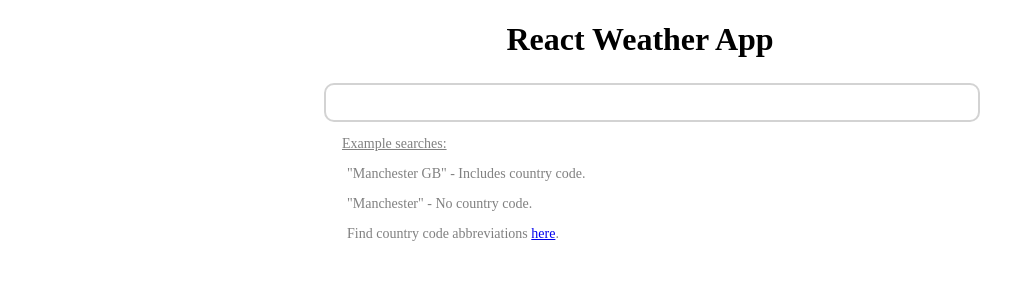
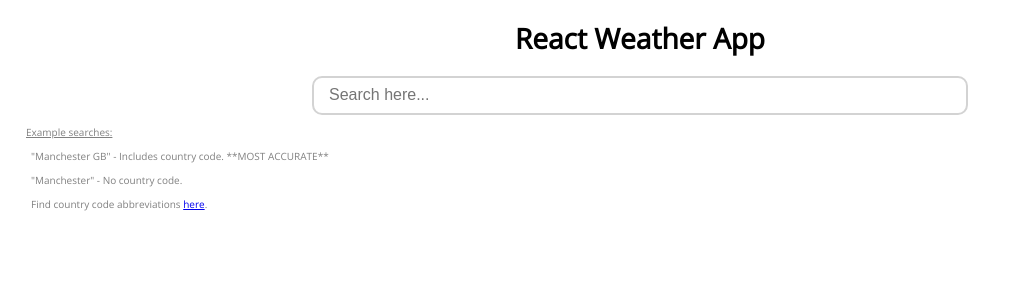
Before and after one commit to ArossThompson/React-Weather-App, a React (Create React App) app: page / in a window 1280 px wide. Shown: the top 300 px of the page, without its empty margins (0-1016 px from the left). Built offline with nearby package versions, Linux system fonts and the light colour scheme; the HTML template or start-up script is replaced by a standard one.

Commit message:
refactored styling

```diff
--- a/public/index.html
+++ b/public/index.html
@@ -11,6 +11,7 @@
     />
     <link rel="apple-touch-icon" href="logo192.png" />
     <link rel="stylesheet" href="https://cdnjs.cloudflare.com/ajax/libs/font-awesome/4.7.0/css/font-awesome.min.css">
+    <link href="https://fonts.googleapis.com/css?family=Open+Sans&display=swap" rel="stylesheet">
     <!--
       manifest.json provides metadata used when your web app is installed on a
       user's mobile device or desktop. See https://developers.google.com/web/fundamentals/web-app-manifest/
--- a/src/App.scss
+++ b/src/App.scss
@@ -1,3 +1,4 @@
 // Components
 @import "./scss/headings.scss";
 @import "./scss/search.scss";
+@import "./scss/fonts.scss";
--- a/src/components/Search.jsx
+++ b/src/components/Search.jsx
@@ -22,10 +22,12 @@ class Search extends React.Component {
                         type="text"
                         className="search-field__search"
                         value={this.state.term}
-                        onChange={e => {this.setState({ term: e.target.value })}}></input>
+                        onChange={e => {this.setState({ term: e.target.value })}}
+                        placeholder="Search here..."
+                    ></input>
                     <div className="help">
                         <p className="helpTextHeading">Example searches:</p>
-                        <p className="helpText">"Manchester GB" - Includes country code.</p>
+                        <p className="helpText">"Manchester GB" - Includes country code. **MOST ACCURATE**</p>
                         <p className="helpText">"Manchester" - No country code.</p>
                         <p className="helpText">Find country code abbreviations <a href="https://abbreviations.yourdictionary.com/articles/country-abbreviations.html" rel="noopener noreferrer" target="_blank">here</a>.</p>
                     </div>
--- /dev/null
+++ b/src/scss/fonts.scss
@@ -0,0 +1,3 @@
+body {
+    font-family: 'Open Sans', sans-serif;
+}
--- a/src/scss/headings.scss
+++ b/src/scss/headings.scss
@@ -1,3 +1,11 @@
 .title {
     text-align: center;
+
+    .appHeading {
+        font-size: 28px;
+
+        @media screen and (max-width: 700px) {
+            font-size: 20px;
+        }
+    }
 }
--- a/src/scss/search.scss
+++ b/src/scss/search.scss
@@ -1,19 +1,23 @@
 .search-field {
-    width: 50%;
-    margin: 25px auto;
+    width: 100%;
+    margin: 15px auto;
     text-align: center;
 
     .search-field__search {
-        width: 100%;
+        width: 50%;
         max-width: 680px;
         height: 25px;
-        font-size: 20px;
-        color: grey;
+        font-size: 16px;
         margin: 0 auto;
         padding: 5px 5px 5px 15px;
         border: 2px solid lightgrey;
         border-radius: 10px;
         outline: none;
+
+        @media screen and (max-width: 700px) {
+            height: 18px;
+            font-size: 12px;
+        }
     }
 
     .search-field__search:focus {
@@ -25,10 +29,12 @@
     text-align: left;
     color: grey;
     padding-left:18px;
-    font-size: 14px;
+    font-size: 10px;
 
     .helpTextHeading {
         text-decoration: underline;
+        margin-bottom: 0;
+        padding: 0;
     }
 
     .helpText {
```
